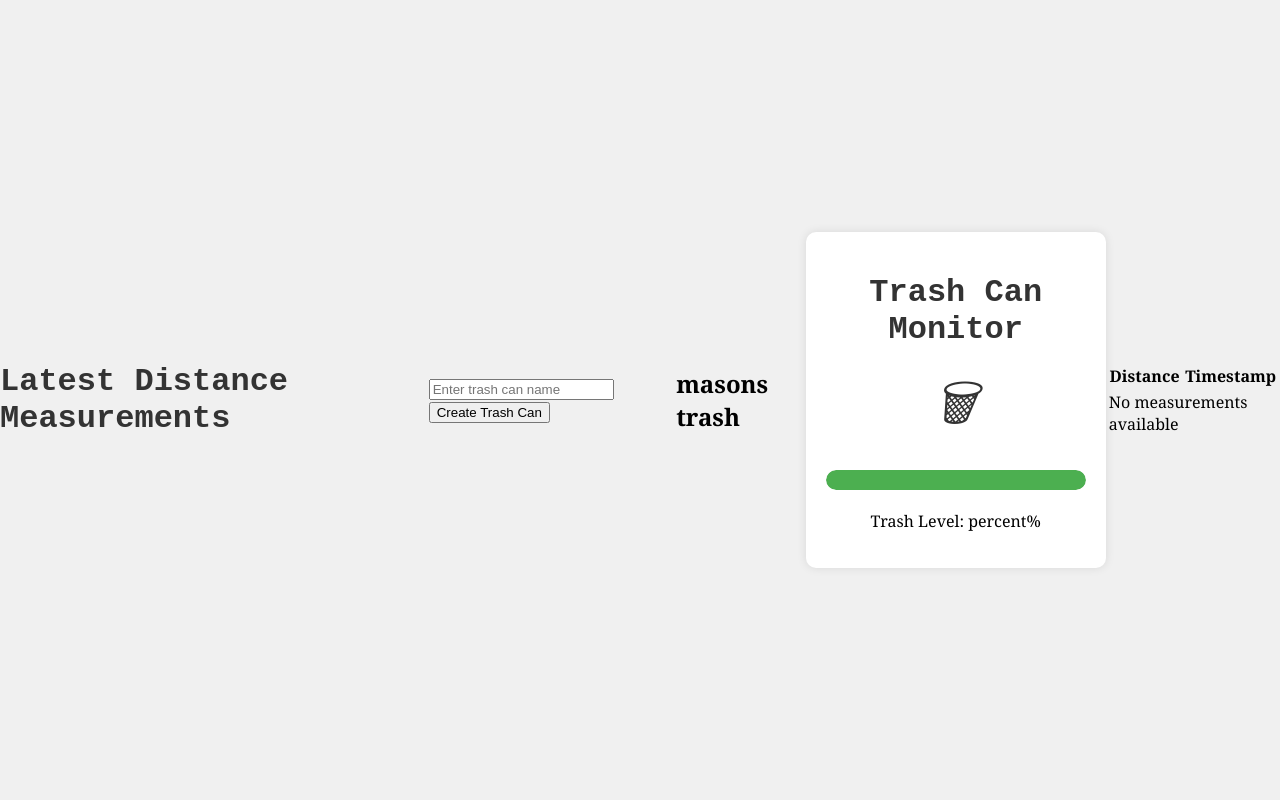
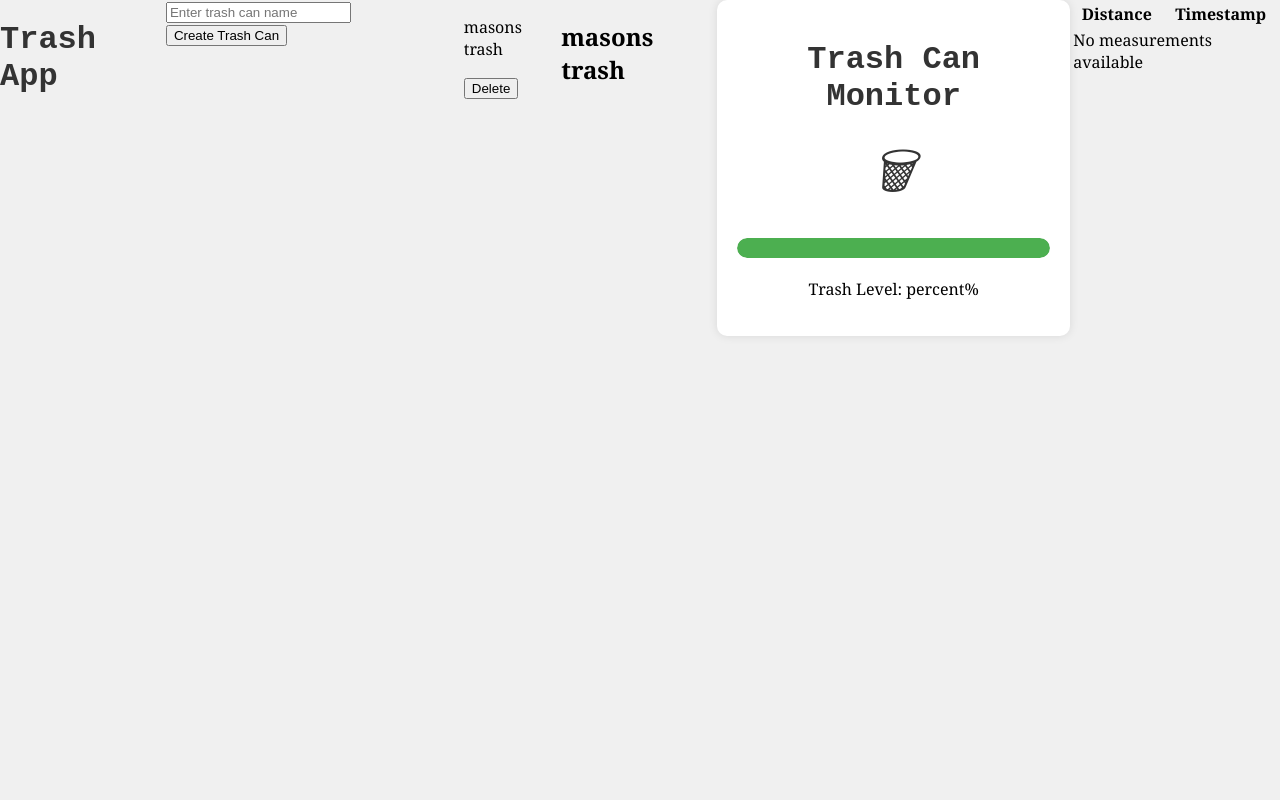
Before and after one commit to GVLocke/TrashApp, a Django app: page / in a window 1280 px wide. Run offline with Django 4.2, Linux system fonts and the light colour scheme; data comes from the database, SQL or seed files in the repository; both versions use the stored data as it was after the commit.

Commit message:
added delete button

```diff
--- a/trashapp/main/templates/main/mainpage.html
+++ b/trashapp/main/templates/main/mainpage.html
@@ -10,7 +10,7 @@
             padding: 0;
             background-color: #f0f0f0;
             display: flex;
-            align-items: center;
+            align-items: flex-start;
             justify-content: center;
             height: 100vh;
         }
@@ -58,12 +58,24 @@
     </style>
 </head>
 <body>
-    <h1>Latest Distance Measurements</h1>
+    <h1>Trash App</h1>
     <form action="{% url 'create_trash_can' %}" method="post">
         {% csrf_token %}
         <input type="text" name="name" placeholder="Enter trash can name">
         <input type="submit" value="Create Trash Can">
+        <!--<input type="submit" value="Delete Trash Can"> -->
     </form>
+    {% for trash_can in trash_cans %}
+        <div>
+            <p>{{ trash_can.name }}</p>
+            <!-- Form for deleting a trash can -->
+            <form action="{% url 'delete_trash_can' trash_can.id %}" method="post">
+                {% csrf_token %}
+                <input type="hidden" name="trash_can_id" value="{{ trash_can.id }}">
+                <input type="submit" value="Delete">
+            </form>
+        </div>
+    {% endfor %}
     {% for trash_can in trash_cans %}
         <h2>{{ trash_can.name }}</h2>
         <table>
--- a/trashapp/main/urls.py
+++ b/trashapp/main/urls.py
@@ -4,5 +4,6 @@ from . import views
 urlpatterns = [
     path('', views.main_page, name='main_page'),
     path('api/receive-distance/', views.receive_distance_data, name='receive_distance_data'),
+    path('delete_trash_can/<int:trash_can_id>/', views.delete_trash_can, name='delete_trash_can'),
     path('create-trash-can/', views.create_trash_can, name='create_trash_can')
 ]
--- a/trashapp/main/views.py
+++ b/trashapp/main/views.py
@@ -1,7 +1,8 @@
 from django.http import JsonResponse
 from django.views.decorators.csrf import csrf_exempt
+from django.urls import resolve
 from django.views.decorators.http import require_POST
-from django.shortcuts import render, redirect
+from django.shortcuts import render, redirect, get_object_or_404
 from .models import DistanceMeasurement, TrashCan
 
 from django.http import JsonResponse
@@ -14,6 +15,16 @@ def create_trash_can(request):
     return redirect('main_page')
 
 from django.views.decorators.http import require_POST
+
+
+def delete_trash_can(request, trash_can_id):
+    trash_can = get_object_or_404(TrashCan, pk=trash_can_id)
+
+    if request.method == 'POST':
+        trash_can.delete()
+        return redirect('main_page')  # Redirect to the appropriate view after deletion
+
+    return render(request, 'main/delete_trash_can.html', {'trash_can': trash_can})
 
 @require_POST
 @csrf_exempt
@@ -40,4 +51,6 @@ def receive_distance_data(request):
 def main_page(request):
     trash_cans = TrashCan.objects.all()
     context = {'trash_cans': trash_cans}
+    current_url = resolve(request.path_info).url_name
+    print(current_url)
     return render(request, 'main/mainpage.html', context)
```
Also changed, not shown: trashapp/db.sqlite3, 1 other file.
